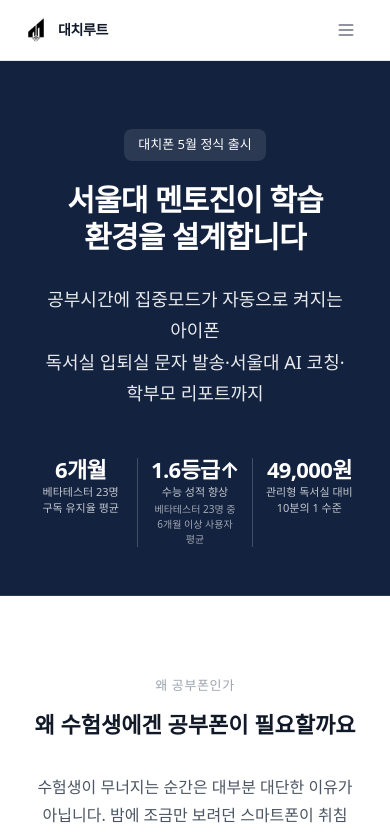
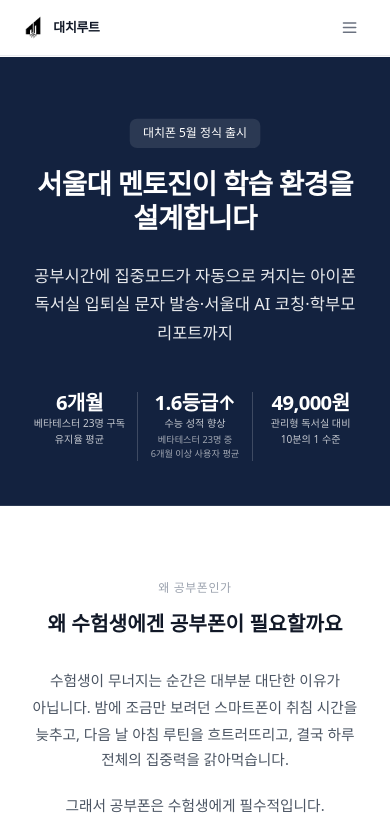
Before and after one commit to hwchung24/rootDaechi_web, a Next.js app: page / in a window 390 px wide. Shown: the top 834 px of the page. Built offline with nearby package versions, Linux system fonts and the light colour scheme.

Commit message:
fix(mobile): prevent left gutter after global scale adjustment
Anchor the mobile-scale transform to the left edge so the layout no longer creates an unintended blank margin on the left side.

Made-with: Cursor

```diff
--- a/app/globals.css
+++ b/app/globals.css
@@ -106,6 +106,12 @@ html {
 }
 
 @media (max-width: 768px) {
+  body > div:first-of-type {
+    transform: scale(0.92);
+    transform-origin: top left;
+    width: calc(100% / 0.92);
+  }
+
   img {
     max-width: 100% !important;
   }
```
